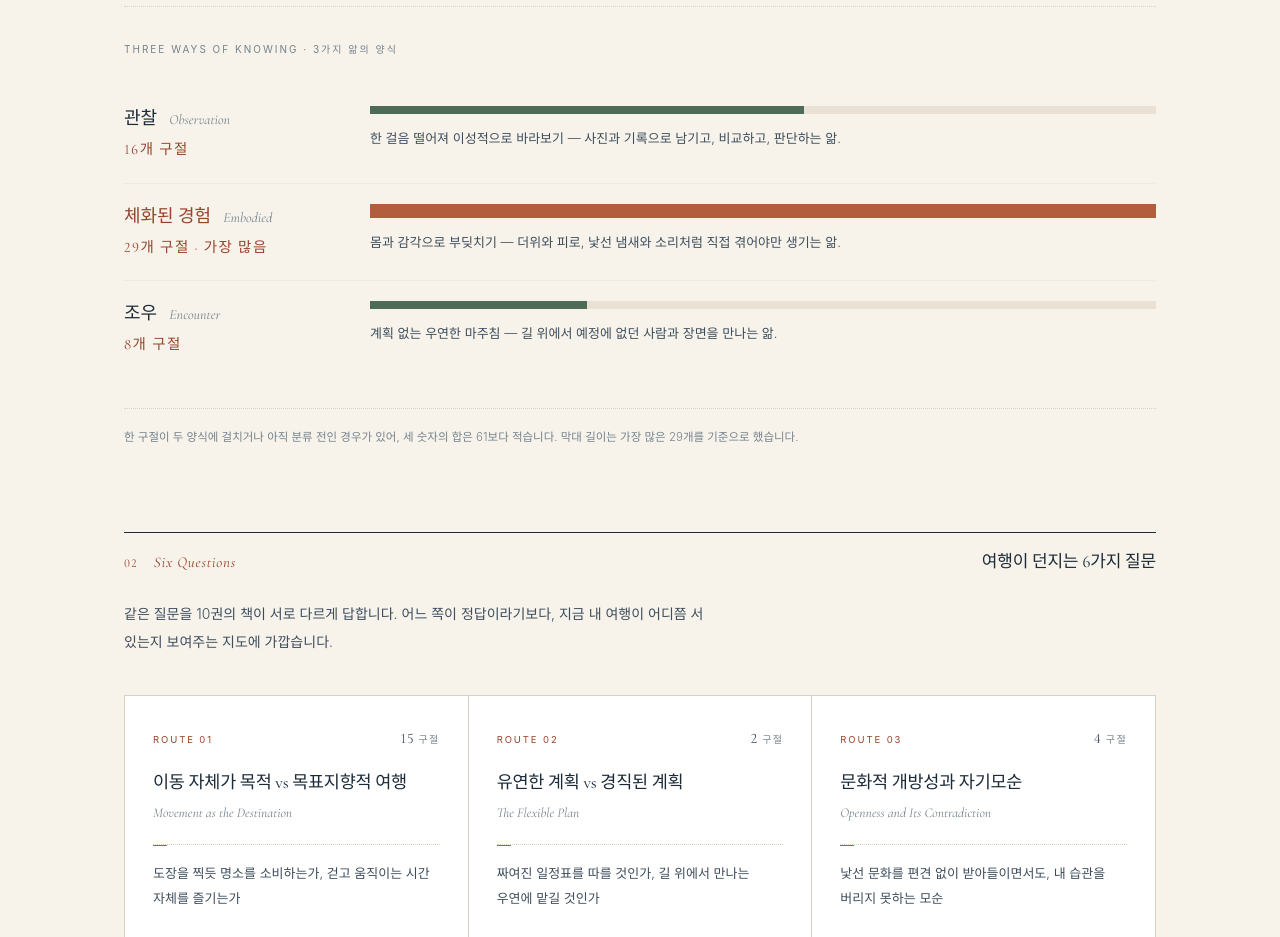
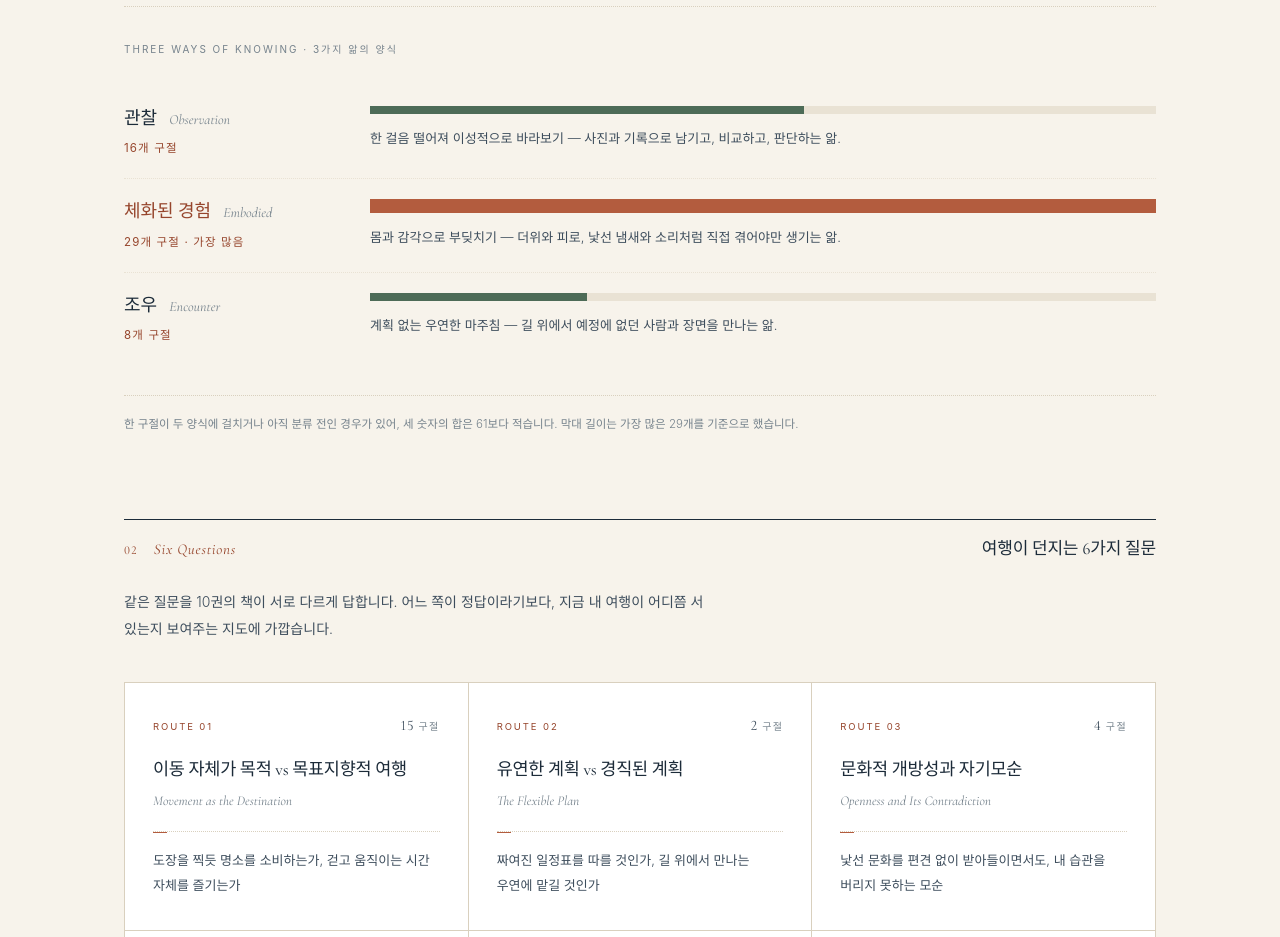
Before and after one commit to hanijidori-cmd/hanijidori-cmd.github.io, a plain HTML site: page index.html in a window 1280 px wide. Shown: the part 1600-2537 px from the top of the page. Drawn offline with nearby package versions, Linux system fonts and the light colour scheme; a web font is replaced by a local one.

Commit message:
Align passage counts with body type for even Korean spacing

```diff
--- a/index.html
+++ b/index.html
@@ -237,9 +237,9 @@
     color:var(--navy-3); margin-left:8px;
   }
   .form-count{
-    display:block; margin-top:6px;
-    font-family:var(--display); font-size:14.5px; letter-spacing:.1em;
-    color:var(--clay-d); text-transform:uppercase;
+    display:block; margin-top:7px;
+    font-family:var(--sans); font-size:11.5px; letter-spacing:.1em; font-weight:400;
+    color:var(--clay-d);
   }
   .bar-track{ height:8px; background:var(--hair-2); position:relative; }
   .bar-fill{
```
